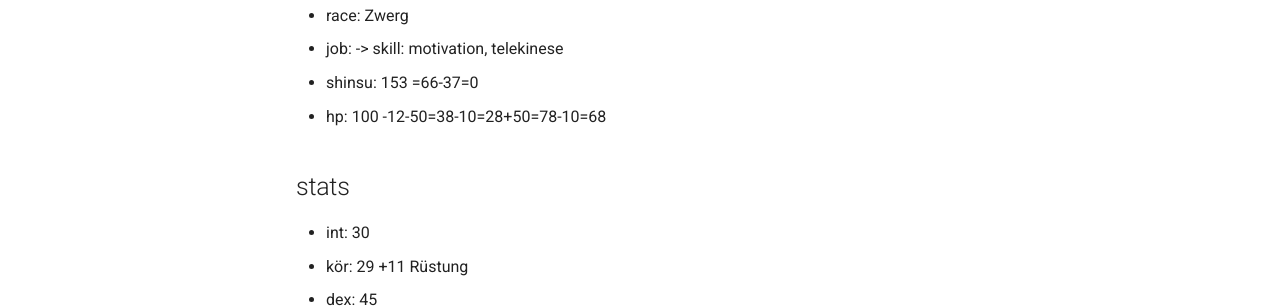
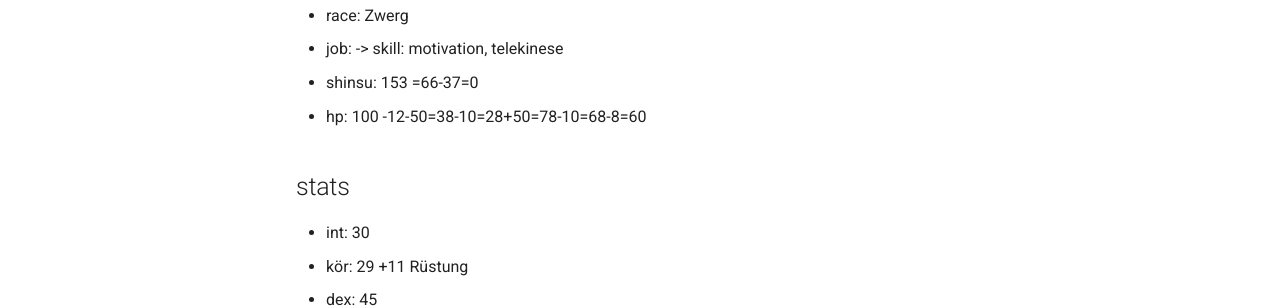
Before and after one commit to mkdocs-pnp/avalon, an MkDocs documentation site: the page built from docs/character/shaggy.md, in a window 1280 px wide and 900 px high. Shown: the part 370-678 px from the top of the window. Built offline with MkDocs 1.6.1 and Material for MkDocs 9.7.7, drawn with Linux system fonts in a browser that asks for light colours.

Commit message:
Update shaggy.md

```diff
--- a/docs/character/shaggy.md
+++ b/docs/character/shaggy.md
@@ -9,7 +9,7 @@
 * race: Zwerg
 * job: -> skill: motivation, telekinese
 * shinsu: 153 =66-37=0
-* hp: 100 -12-50=38-10=28+50=78-10=68
+* hp: 100 -12-50=38-10=28+50=78-10=68-8=60
 
 ## stats
 
```
